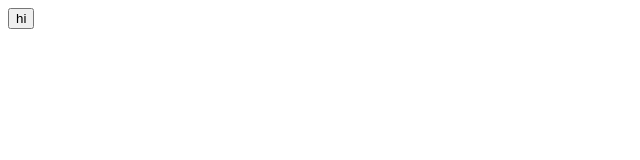
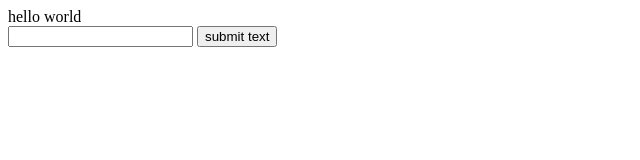
Before and after one commit to turtleking231/test, a plain HTML site: page index.html in a window 1280 px wide. Shown: the whole page, without its empty margins (0-640 px from the left). Drawn offline with Linux system fonts and the light colour scheme.

Commit message:
index.html

```diff
--- a/index.html
+++ b/index.html
@@ -1,3 +1,8 @@
-<a href="https://grabify.link/K6MC0Q">
-  <button>hi</button>
-</a>
+<label id="text">hello world</label>
+
+    <br>
+
+    <input type="text" id="input">
+
+
+<button id="button">submit text</button>
```
